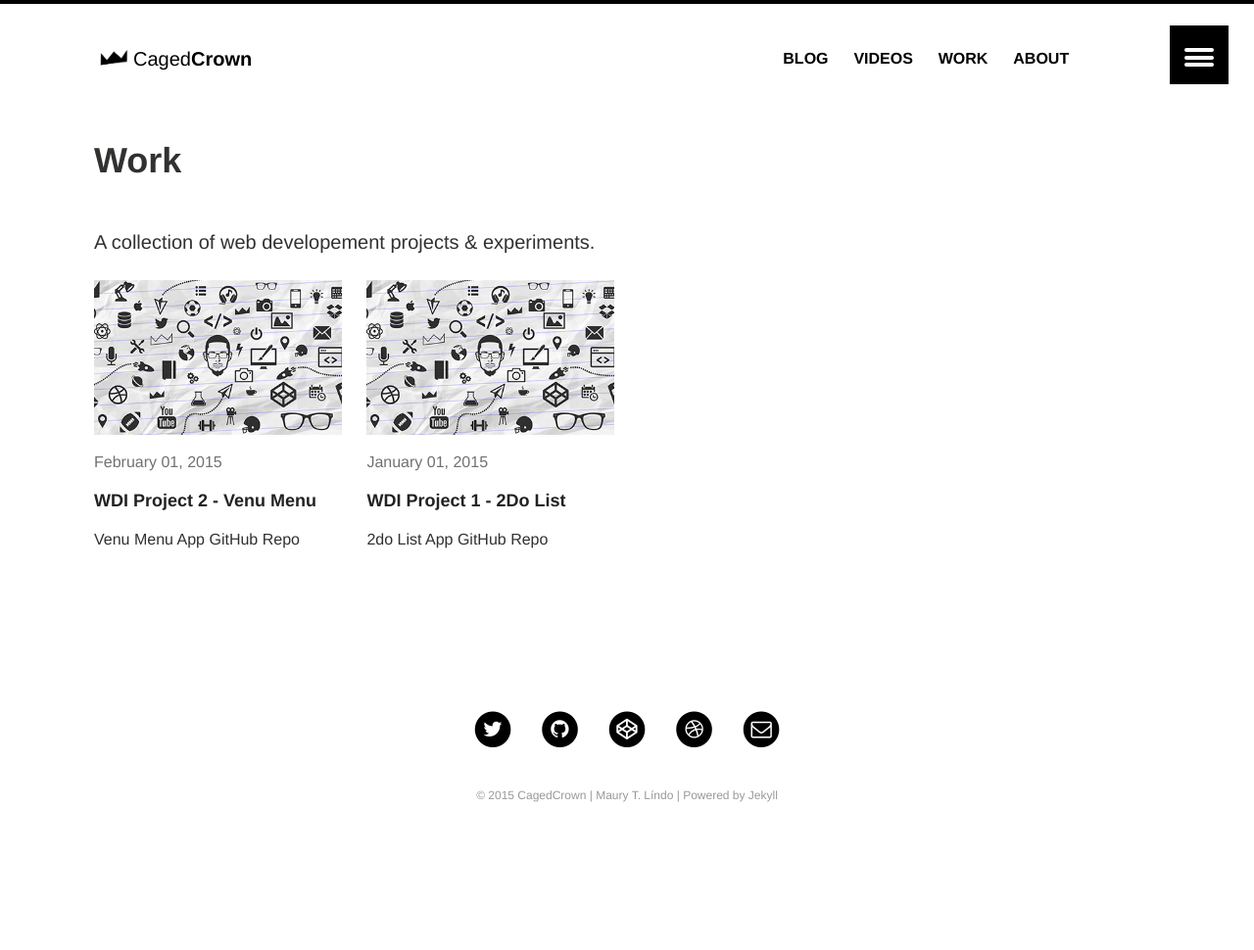
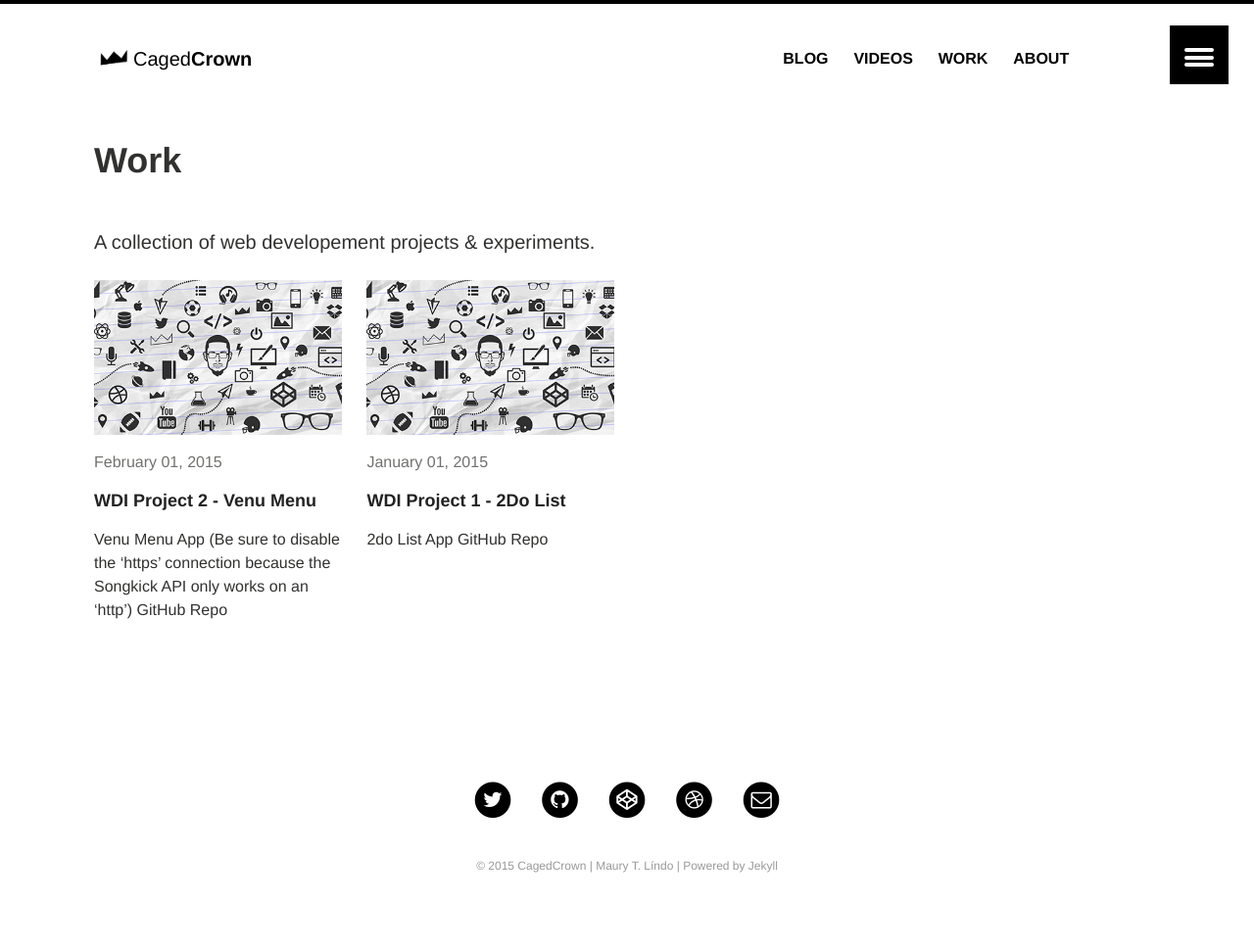
Before and after one commit to cagedcrown/cagedcrown.github.io, a Jekyll site: the page built from work/index.md, in a window 1280 px wide. Shown: the whole page at 98% size. Built offline with Jekyll 4.4.1, drawn with Linux system fonts in a browser that asks for light colours; before the commit the page ends 900 px from its top, so only the background shows below that.

Commit message:
fixed venu menu link

```diff
--- a/_posts/work/2015-02-01-venu-menu.md
+++ b/_posts/work/2015-02-01-venu-menu.md
@@ -13,7 +13,7 @@
 share: true
 ---
 
-- [Venu Menu App](https://venu-menu.herokuapp.com/login)
+- [Venu Menu App](http://cagedcrown.com/work/venu-menu/) (Be sure to disable the 'https' connection because the Songkick API only works on an 'http')
 - [GitHub Repo](https://github.com/cagedcrown/VenuMenu)
 
 ## Overview
```
